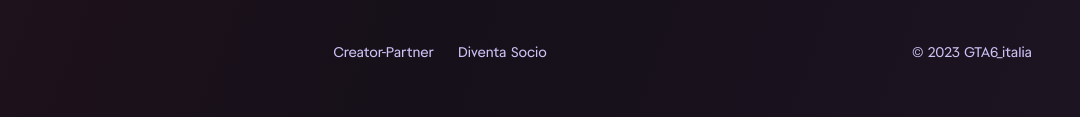
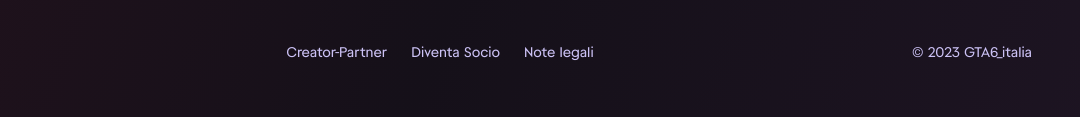
Before and after one commit to JonaDev2026/GTA6_Italia, a plain HTML site: page docs/index.html in a window 1280 px wide. Shown: the part 4407-4524 px from the top of the page, 200-1280 px from the left. Drawn offline with Linux system fonts and the light colour scheme; no server answers.

Commit message:
Link legal page in footer

```diff
--- a/docs/index.html
+++ b/docs/index.html
@@ -116,7 +116,7 @@
           <a class="button" href="mailto:info@gta6.it" aria-label="Email info@gta6.it"><svg class="social-icon" viewBox="0 0 24 24" aria-hidden="true" fill="none" stroke="currentColor" stroke-width="1.8" stroke-linecap="round" stroke-linejoin="round"><rect x="2.5" y="4.5" width="19" height="15" rx="2"/><path d="m3.5 6 8.5 7 8.5-7"/></svg><span>Email</span></a>
         </div>
         <a class="button primary" href="#inizio" style="margin-top:24px">Torna all'inizio</a></div>
-      <footer><a class="footer-brand" href="#inizio" aria-label="GTA6ITALIA home"><img src="https://raw.githubusercontent.com/JonaDev2026/GTA6_Italia/main/logo.png" alt="GTA6ITALIA"></a><nav class="footer-links" aria-label="Link footer"><a class="footer-link" href="https://tally.so/r/q4a1zd" target="_blank" rel="noopener noreferrer">Creator-Partner</a><a class="footer-link" href="https://tally.so/r/b5qWg6" target="_blank" rel="noopener noreferrer">Diventa Socio</a></nav><span class="footer-copyright">© 2023 GTA6_italia</span></footer>
+      <footer><a class="footer-brand" href="#inizio" aria-label="GTA6ITALIA home"><img src="https://raw.githubusercontent.com/JonaDev2026/GTA6_Italia/main/logo.png" alt="GTA6ITALIA"></a><nav class="footer-links" aria-label="Link footer"><a class="footer-link" href="https://tally.so/r/q4a1zd" target="_blank" rel="noopener noreferrer">Creator-Partner</a><a class="footer-link" href="https://tally.so/r/b5qWg6" target="_blank" rel="noopener noreferrer">Diventa Socio</a><a class="footer-link" href="note-legali.html">Note legali</a></nav><span class="footer-copyright">© 2023 GTA6_italia</span></footer>
     </section>
   </main>
   <script src="script.js" defer></script>
```
